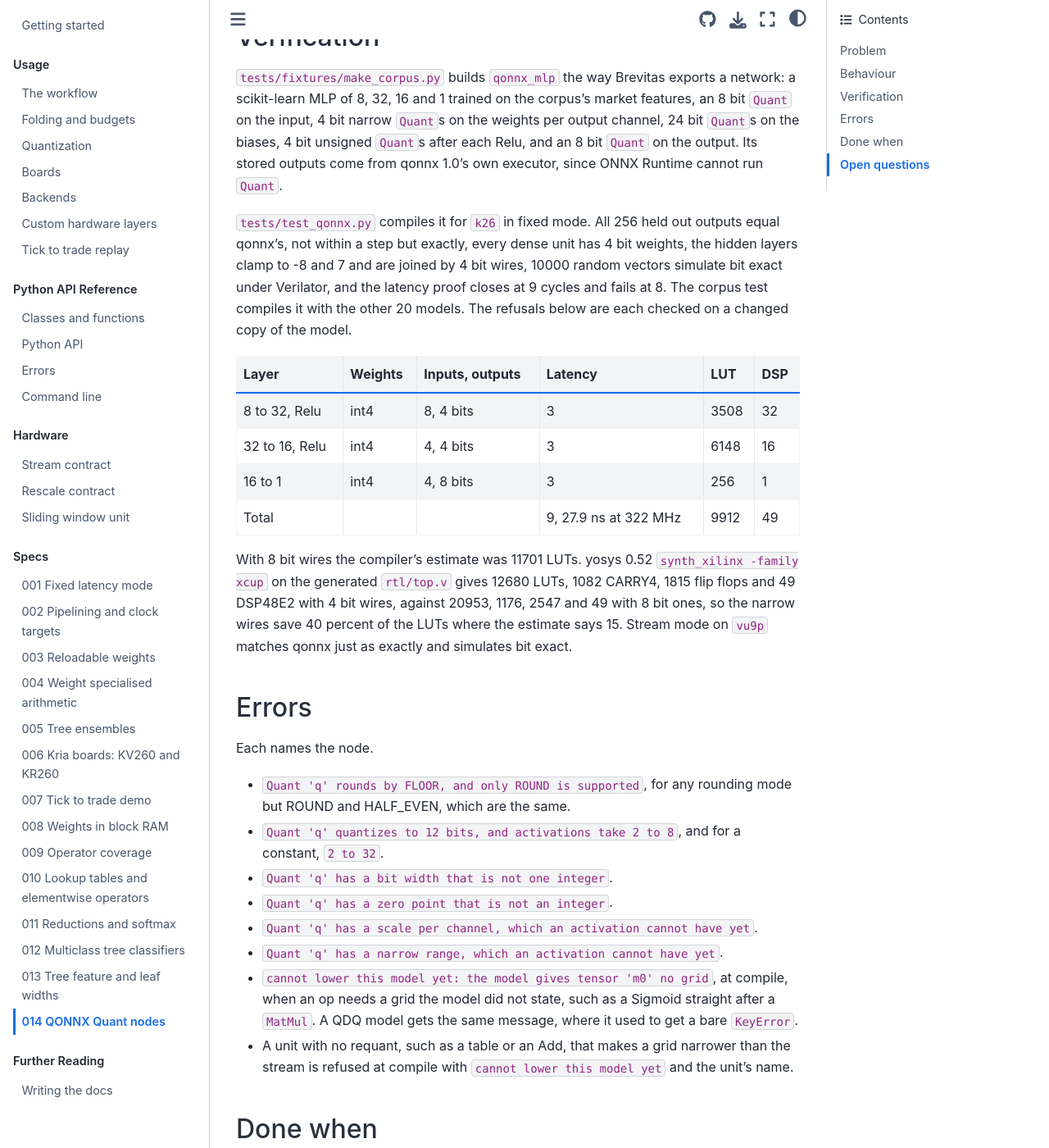
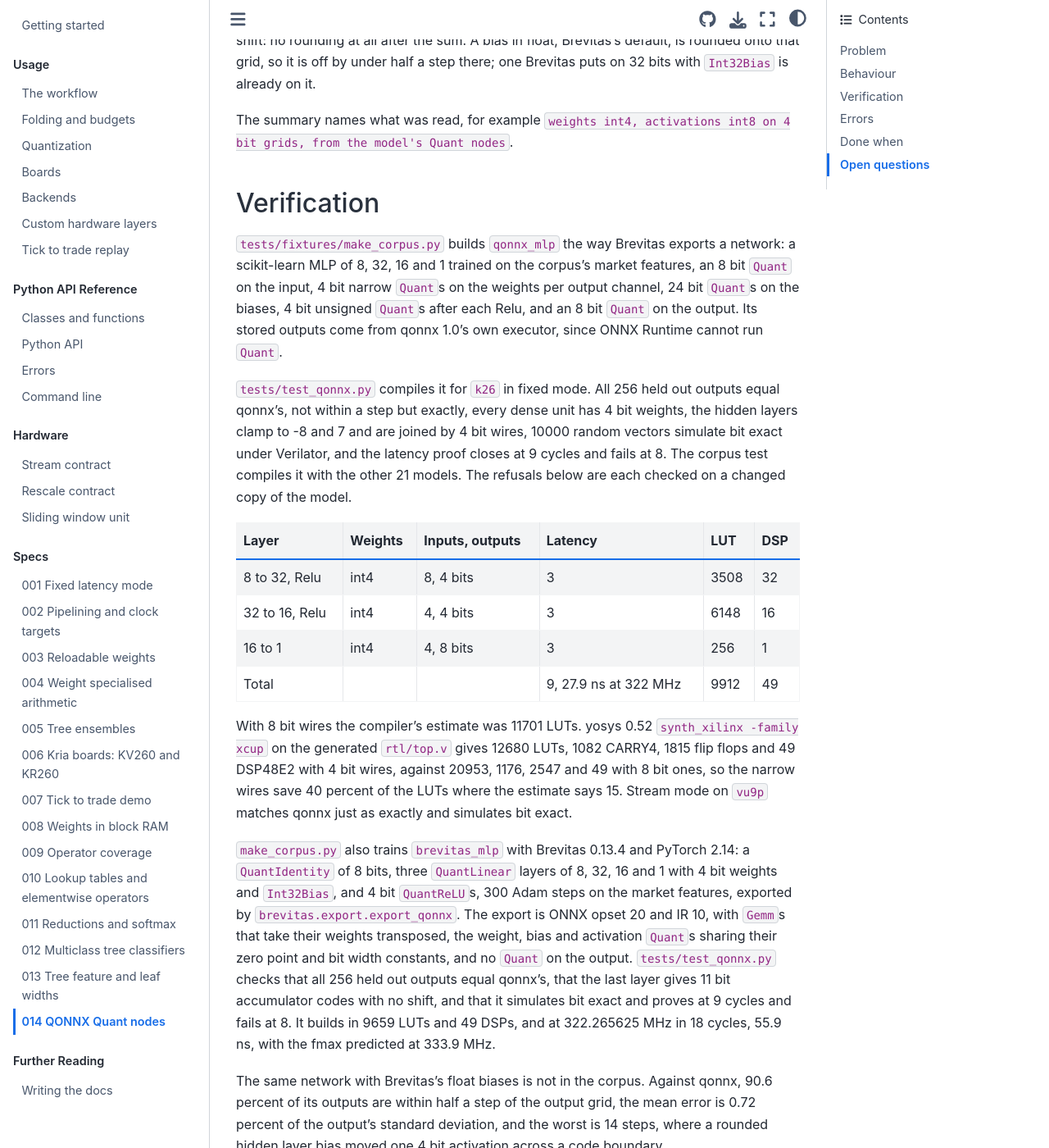
Before and after one commit to MarcosAsh/onnx2fpga, a Sphinx documentation site: the page built from docs/specs/014-qonnx.md, in a window 1280 px wide and 1400 px high, scrolled down 1430 px. Shown: the whole window at 82% size. Built offline with Sphinx 7.4.7 and the Sphinx Book theme 1.1.4, drawn with Linux system fonts in a browser that asks for light colours; the version number is read from the project's files by our own code; some of the changed text lies outside the part shown.

Commit message:
import real brevitas exports

```diff
--- a/docs/specs/014-qonnx.md
+++ b/docs/specs/014-qonnx.md
@@ -55,6 +55,15 @@
 design either way, and in stream mode, where the frozen SystemVerilog library
 sets the stream width, the codes stay 4 bits wide on 8 bit streams.
 
+Brevitas leaves the last layer without a `Quant` unless it is asked for one, so
+the model's output has no grid. When the last dense layer's output is ungridded
+and the rest of the model is, the layer answers on its accumulator's own grid,
+the input scale times each output channel's weight scale, as wide as the
+accumulator, with a multiplier of 1 and no shift: no rounding at all after the
+sum. A bias in float, Brevitas's default, is rounded onto that grid, so it is
+off by under half a step there; one Brevitas puts on 32 bits with `Int32Bias`
+is already on it.
+
 The summary names what was read, for example `weights int4, activations int8
 on 4 bit grids, from the model's Quant nodes`.
 
@@ -72,7 +81,7 @@
 4 bit weights, the hidden layers clamp to -8 and 7 and are joined by 4 bit
 wires, 10000 random vectors
 simulate bit exact under Verilator, and the latency proof closes at 9 cycles
-and fails at 8. The corpus test compiles it with the other 20 models. The
+and fails at 8. The corpus test compiles it with the other 21 models. The
 refusals below are each checked on a changed copy of the model.
 
 | Layer | Weights | Inputs, outputs | Latency | LUT | DSP |
@@ -88,6 +97,24 @@
 1176, 2547 and 49 with 8 bit ones, so the narrow wires save 40 percent of the
 LUTs where the estimate says 15. Stream mode on `vu9p` matches qonnx just as
 exactly and simulates bit exact.
+
+`make_corpus.py` also trains `brevitas_mlp` with Brevitas 0.13.4 and PyTorch
+2.14: a `QuantIdentity` of 8 bits, three `QuantLinear` layers of 8, 32, 16 and 1
+with 4 bit weights and `Int32Bias`, and 4 bit `QuantReLU`s, 300 Adam steps on
+the market features, exported by `brevitas.export.export_qonnx`. The export is
+ONNX opset 20 and IR 10, with `Gemm`s that take their weights transposed, the
+weight, bias and activation `Quant`s sharing their zero point and bit width
+constants, and no `Quant` on the output. `tests/test_qonnx.py` checks that all
+256 held out outputs equal qonnx's, that the last layer gives 11 bit
+accumulator codes with no shift, and that it simulates bit exact and proves at
+9 cycles and fails at 8. It builds in 9659 LUTs and 49 DSPs, and at
+322.265625 MHz in 18 cycles, 55.9 ns, with the fmax predicted at 333.9 MHz.
+
+The same network with Brevitas's float biases is not in the corpus. Against
+qonnx, 90.6 percent of its outputs are within half a step of the output grid,
+the mean error is 0.72 percent of the output's standard deviation, and the
+worst is 14 steps, where a rounded hidden layer bias moved one 4 bit activation
+across a code boundary.
 
 ## Errors
 
@@ -126,6 +153,7 @@
   the dense cost model wants refitting against Vivado at 4 bits.
 - HGQ and QKeras networks usually quantize their input to 16 bits, past the
   8 that activations take.
-- A real Brevitas export, and the hls4ml jet tagger in QONNX, would test what
-  hand building cannot: Brevitas's own node order, its `Transpose`s, and
-  `Trunc` after average pooling.
+- A float bias could be kept exact by giving the accumulator a few fractional
+  bits, a shift of each product that constant arithmetic gets for free.
+- The hls4ml jet tagger in QONNX, and Brevitas convolutions with `Trunc` after
+  average pooling, are not tried yet.
```
Also changed, not shown: docs/specs/009-operator-coverage.md (+4 -3 lines), 7 other files.
